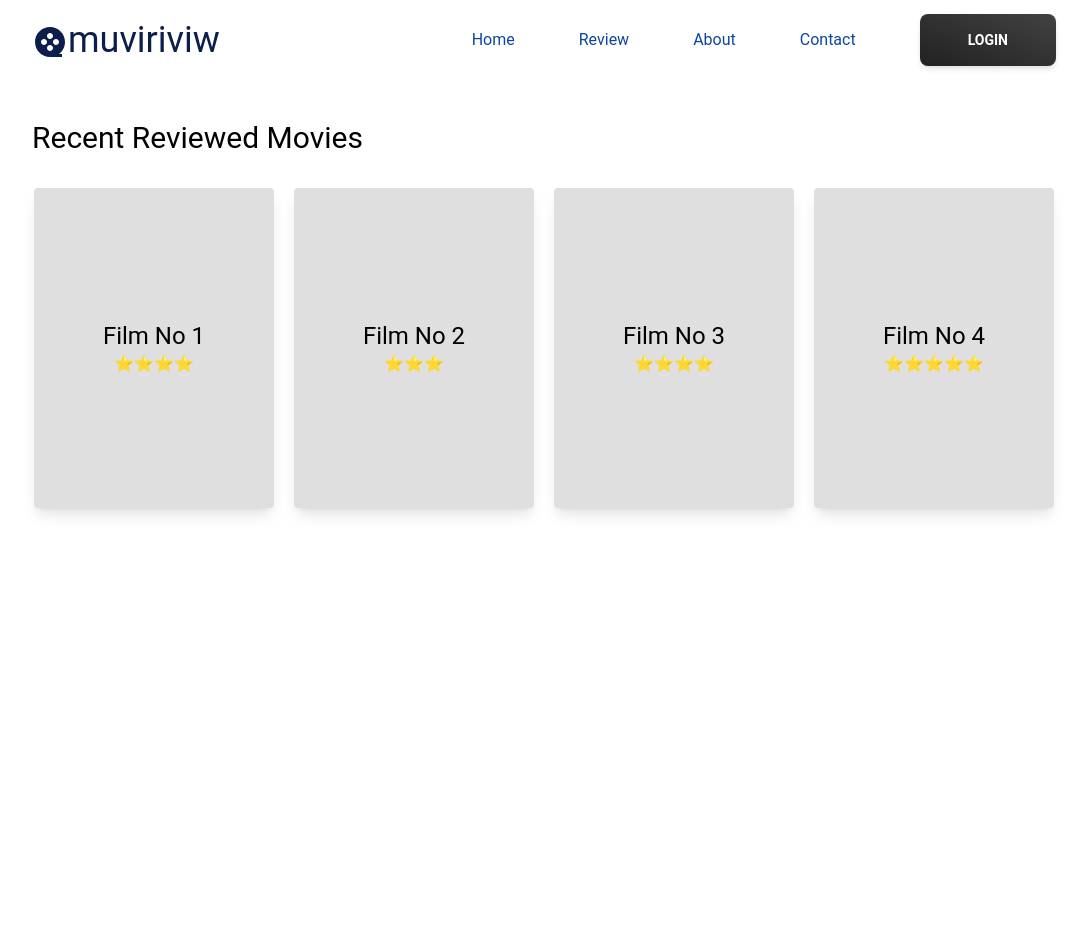
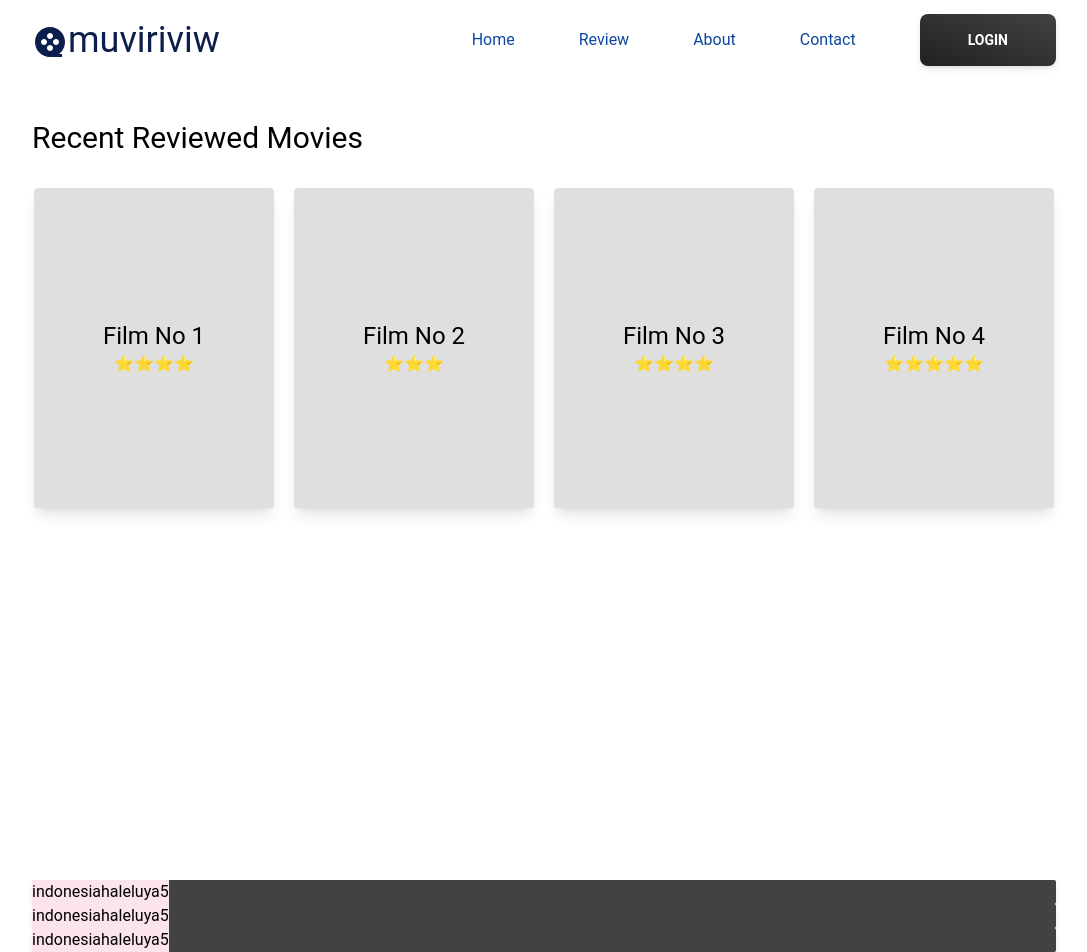
Before and after one commit to sundeeseeyou/muviriviw, a React (Vite) app: page / in a window 1280 px wide. Shown: the top 952 px of the page, without its empty margins (96-1183 px from the left). Before the commit the page ends 880 px from the top, so only its background shows below. Built offline with nearby package versions, Linux system fonts and the light colour scheme.

Commit message:
fix container-width goes to RootLayout.jsx

```diff
--- a/src/components/HeaderSection.jsx
+++ b/src/components/HeaderSection.jsx
@@ -4,7 +4,7 @@ import { RiMovie2Fill } from "react-icons/ri";
 export default function HeaderSection() {
   return (
     <>
-      <header className="flex justify-between h-[10vh] w-full px-32 bg-white py-5 items-center sticky">
+      <header className="flex justify-between h-[10vh] w-full bg-white py-5 items-center sticky">
         <span className="text-4xl text-primaryColor">
           <RiMovie2Fill className="inline" />
           muviriviw
--- a/src/components/RankPoster.jsx
+++ b/src/components/RankPoster.jsx
@@ -1,10 +1,12 @@
-export default function RankPoster() {
+export default function RankPoster({ description, image, rating, title }) {
   return (
     <>
-      <div className="container flex shadow-md bg-gray-800 rounded-sm">
-        <div className="card bg-pink-50">
-          <p>TEst</p>
-          <p>test</p>
+      <div className="container flex flex-row shadow-md bg-gray-800 rounded-sm">
+        <img src={image} />
+        <div className="flex justify-start text-black bg-pink-50">
+          <h3>{title}</h3>
+          <p>{description}</p>
+          <p>{rating}</p>
         </div>
       </div>
     </>
--- a/src/main.jsx
+++ b/src/main.jsx
@@ -5,8 +5,8 @@ import { ThemeProvider } from "@material-tailwind/react";
 import RootLayout from "./routes/RootLayout";
 import PostList from "./routes/PostList";
 import NewPost from "./routes/NewPost";
+import RankList from "./routes/RankList";
 import "./index.css";
-import RankList from "./routes/RankList";
 const router = createBrowserRouter([
   {
     path: "/",
@@ -14,10 +14,14 @@ const router = createBrowserRouter([
     children: [
       {
         path: "/",
-        element: <PostList />,
+        element: (
+          <>
+            <PostList />
+            <RankList />
+          </>
+        ),
         children: [{ path: "/new", element: <NewPost />, children: [] }],
       },
-      { path: "/", element: <RankList />, children: [] },
     ],
   },
 ]);
--- a/src/routes/PostList.jsx
+++ b/src/routes/PostList.jsx
@@ -5,7 +5,7 @@ export default function PostList() {
   return (
     <>
       <Outlet />
-      <main className="px-32 py-10 h-screen">
+      <section className="py-10 h-screen">
         <h2 className="text-3xl">Recent Reviewed Movies</h2>
         <section className="flex justify-around gap-4 py-8 h-4/5">
           <Poster title={"Film No 1"} rating={"⭐⭐⭐⭐"} />
@@ -13,7 +13,7 @@ export default function PostList() {
           <Poster title={"Film No 3"} rating={"⭐⭐⭐⭐"} />
           <Poster title={"Film No 4"} rating={"⭐⭐⭐⭐⭐"} />
         </section>
-      </main>
+      </section>
     </>
   );
 }
--- a/src/routes/RankList.jsx
+++ b/src/routes/RankList.jsx
@@ -4,7 +4,12 @@ export default function RankList() {
   return (
     <>
       <Outlet />
-      <RankPoster />
+      <RankPoster title={"indonesia"} description={"haleluya"} rating={"5"} />
+      <RankPoster title={"indonesia"} description={"haleluya"} rating={"5"} />
+      <RankPoster title={"indonesia"} description={"haleluya"} rating={"5"} />
+      <RankPoster title={"indonesia"} description={"haleluya"} rating={"5"} />
+      <RankPoster title={"indonesia"} description={"haleluya"} rating={"5"} />
+      <RankPoster title={"indonesia"} description={"haleluya"} rating={"5"} />
     </>
   );
 }
--- a/src/routes/RootLayout.jsx
+++ b/src/routes/RootLayout.jsx
@@ -3,9 +3,9 @@ import { Outlet } from "react-router";
 
 export default function RootLayout() {
   return (
-    <>
+    <main className="px-32">
       <HeaderSection />
       <Outlet />
-    </>
+    </main>
   );
 }
```
